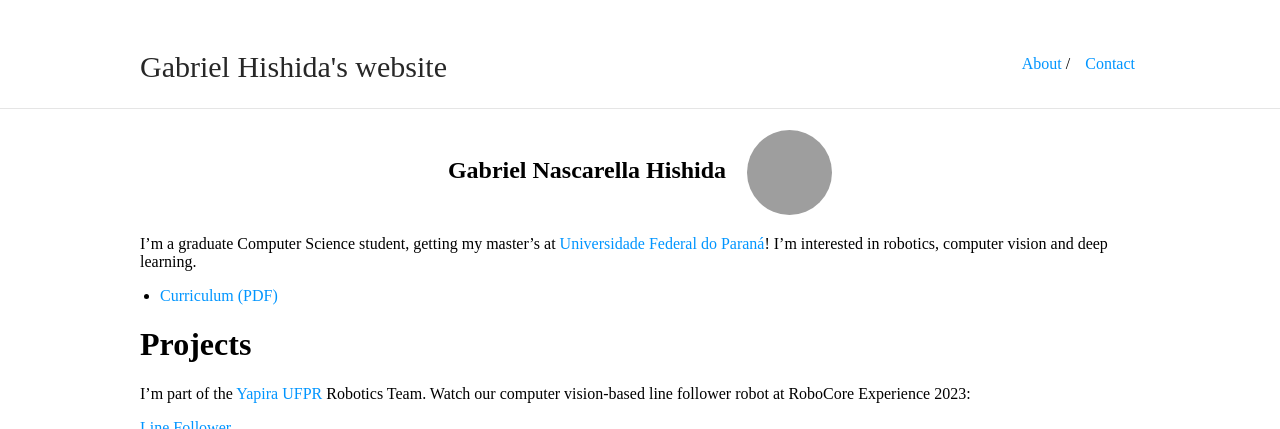
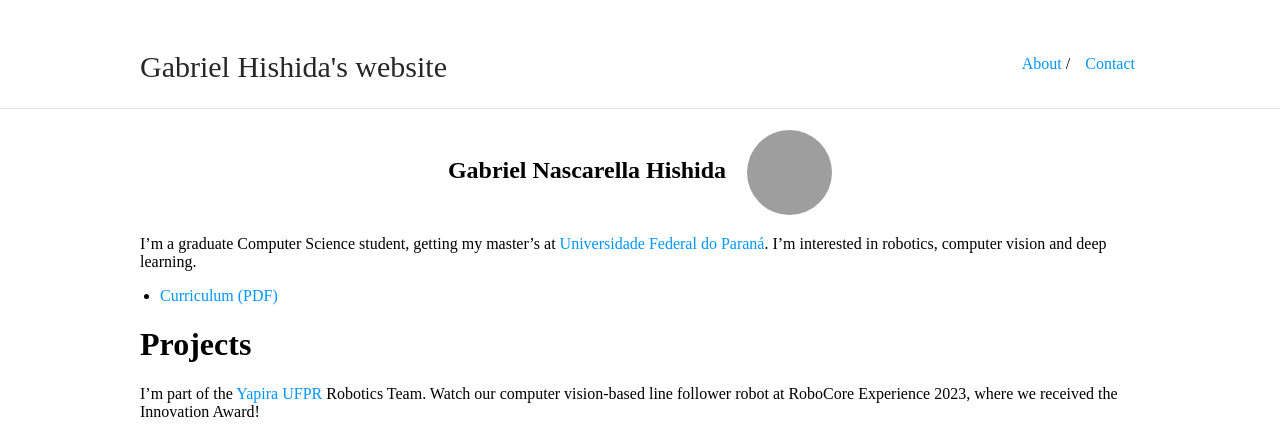
Before and after one commit to gabrielnhn/gabrielnhn.github.io, a Jekyll site: the page built from index.md, in a window 1280 px wide and 900 px high, cut to the strip 0-429 px from the top of the window. Built offline with Jekyll 4.4.1, drawn with Linux system fonts in a browser that asks for light colours; grey boxes are pictures that could not be loaded.

Commit message:
Update index.md

```diff
--- a/index.md
+++ b/index.md
@@ -4,14 +4,14 @@ layout: default
 
 <h2 style="text-align: center;">Gabriel Nascarella Hishida <img class="profile-picture" src="https://avatars.githubusercontent.com/u/55661167?v=4"></h2>
 
-I'm a graduate Computer Science student, getting my master's at [Universidade Federal do Paraná](https://web.inf.ufpr.br/bcc/)! I'm interested in robotics, computer vision and deep learning.
+I'm a graduate Computer Science student, getting my master's at [Universidade Federal do Paraná](https://web.inf.ufpr.br/bcc/). I'm interested in robotics, computer vision and deep learning.
 
 * [Curriculum (PDF)](./cv-may-2023.pdf)
 
 
 # Projects
 
-I'm part of the [Yapira UFPR](https://www.facebook.com/ufpr.yapira) Robotics Team. Watch our computer vision-based line follower robot at RoboCore Experience 2023:
+I'm part of the [Yapira UFPR](https://www.facebook.com/ufpr.yapira) Robotics Team. Watch our computer vision-based line follower robot at RoboCore Experience 2023, where we received the Innovation Award!
 
 [Line Follower](https://www.youtube.com/watch?v=ufpI7cly8JM)
 
```
